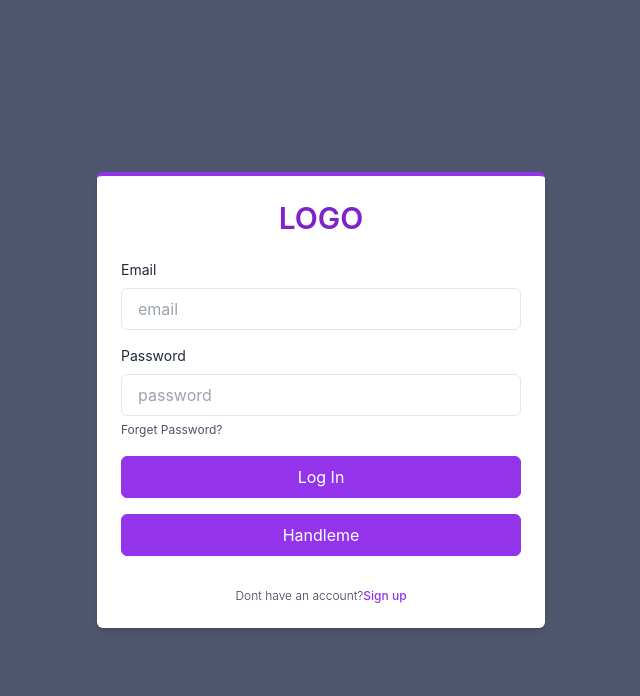
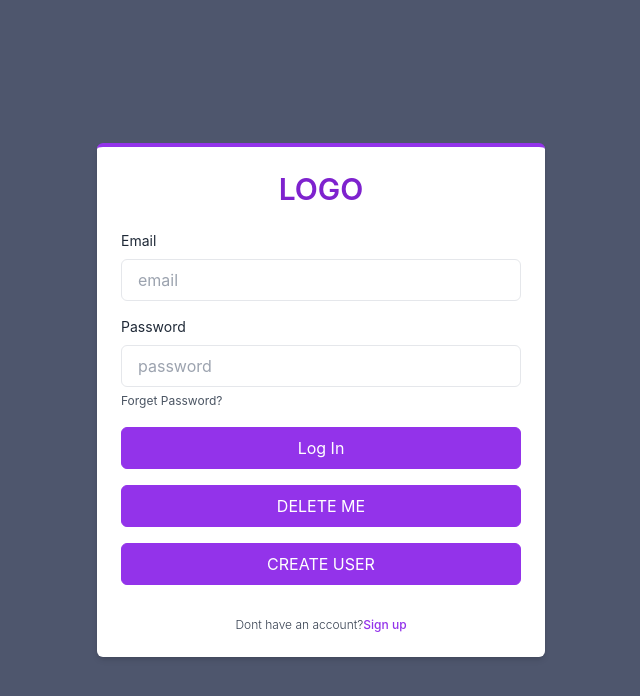
Before and after one commit to YeyBlown/hackaton-demo, a Next.js app in the folder client/: page /auth in a window 1280 px wide. Shown: the top 696 px of the page, without its empty margins (319-959 px from the left). Built offline with nearby package versions, Linux system fonts and the light colour scheme.

Commit message:
if it works

```diff
--- a/client/components/Header.tsx
+++ b/client/components/Header.tsx
@@ -1,6 +1,7 @@
 import { useState } from 'react'
 import Link from 'next/link'
 import React from 'react'
+
 
 
 const Header = () => {
@@ -24,7 +25,7 @@ const Header = () => {
           </a>
         </Link>
         <div className="dropdown dropdown-end" >
-          <label  className="btn btn-ghost btn-circle avatar">
+          <label className="btn btn-ghost btn-circle avatar">
             <div className="w-10 rounded-full">
               <img src="https://placeimg.com/80/80/people" />
             </div>
--- a/client/components/Main.tsx
+++ b/client/components/Main.tsx
@@ -13,24 +13,24 @@ export default function App() {
     }, []);
 
 
-    const handleDelete = () => {
-        fetch('http://localhost:8000/user/create', {
-            method: 'DELETE',
-            headers: {
-                'Content-Type': 'application/json',
-            },
-            body: JSON.stringify({
+    // const handleDelete = () => {
+    //     fetch('http://localhost:8000/user/create', {
+    //         method: 'DELETE',
+    //         headers: {
+    //             'Content-Type': 'application/json',
+    //         },
+    //         body: JSON.stringify({
 
-            }),
-        })
-            .then(response => response.json())
-            .then(data => {
-                console.log('Success:', data);
-            })
-            .catch((error) => {
-                console.error('Error:', error);
-            });
-    }
+    //         }),
+    //     })
+    //         .then(response => response.json())
+    //         .then(data => {
+    //             console.log('Success:', data);
+    //         })
+    //         .catch((error) => {
+    //             console.error('Error:', error);
+    //         });
+    // }
 
 
     return (
@@ -38,7 +38,6 @@ export default function App() {
             {data.map((user, index) => (
                 <div key={index} className="card">
                     {/* <img src={user.picture.large} alt="" /> */}
-                    <button type="submit" placeholder="delete" className="border rounded-md bg-primary cursor-pointer">Delete</button>
                     <div className="name">
                         <p>
                             Username: {user.name}
--- a/client/pages/auth.tsx
+++ b/client/pages/auth.tsx
@@ -11,6 +11,8 @@ const Auth: NextPage = () => {
     const [email, setEmail] = useState("")
     const [password, setPassword] = useState("")
     // const [token, setToken] = useState();
+    console.log(email)
+    console.log(password)
 
     const router = useRouter()
 
@@ -84,7 +86,6 @@ const Auth: NextPage = () => {
             });
     }
 
-
     const handleSubmit = () => {
         fetch('http://localhost:8000/user/create', {
             method: 'POST',
@@ -136,8 +137,13 @@ const Auth: NextPage = () => {
                                         </button>
                                     </Link>
                                     <Link href='/'>
-                                        <button type="submit" onClick={handleMe} className="block w-full px-4 py-2 mt-4 text-white bg-purple-600 border border-purple-600 rounded-md hover:bg-purple-700 focus:outline-none focus:ring-purple-300 focus:ring focus:ring-opacity-40">
-                                            Handleme
+                                        <button type="submit" onClick={handleDelete} className="block w-full px-4 py-2 mt-4 text-white bg-purple-600 border border-purple-600 rounded-md hover:bg-purple-700 focus:outline-none focus:ring-purple-300 focus:ring focus:ring-opacity-40">
+                                            DELETE ME
+                                        </button>
+                                    </Link>
+                                    <Link href='/'>
+                                        <button type="submit" onClick={handleSubmit} className="block w-full px-4 py-2 mt-4 text-white bg-purple-600 border border-purple-600 rounded-md hover:bg-purple-700 focus:outline-none focus:ring-purple-300 focus:ring focus:ring-opacity-40">
+                                            CREATE USER
                                         </button>
                                     </Link>
                                 </div>
```
